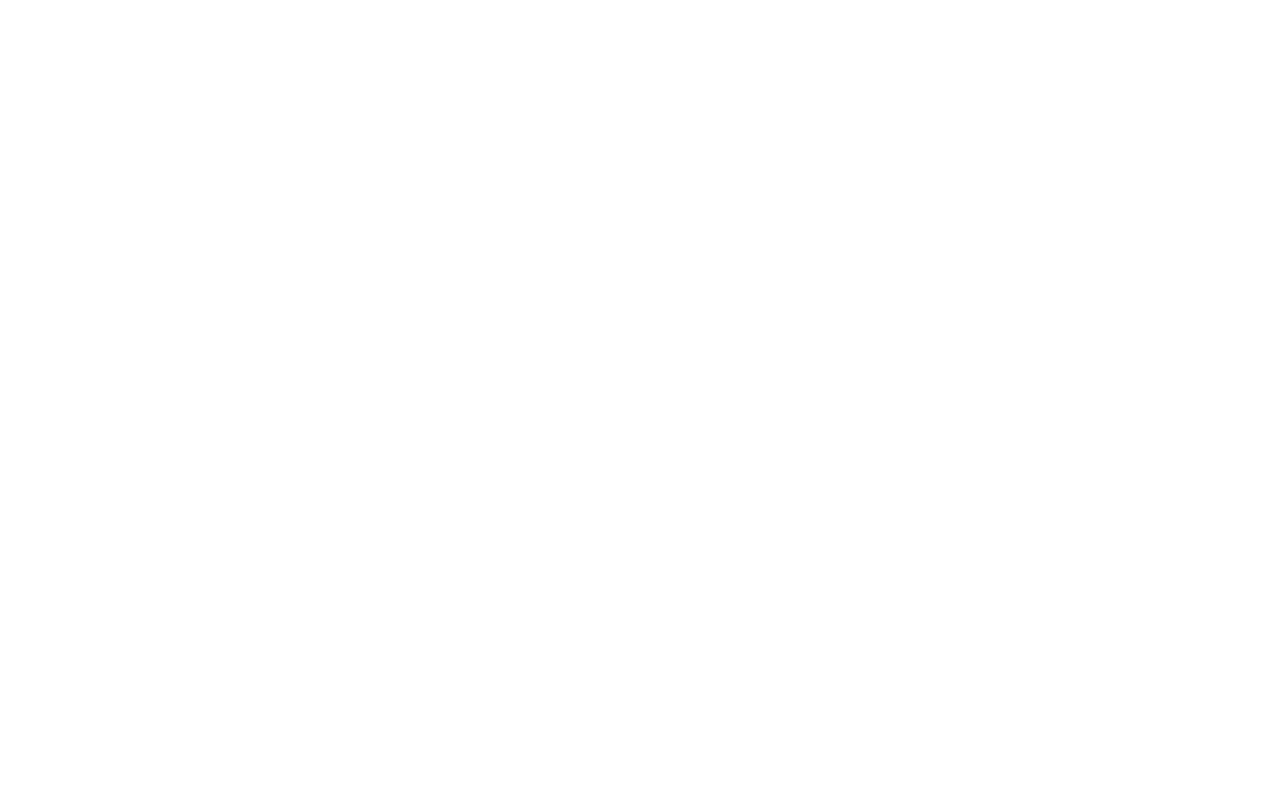
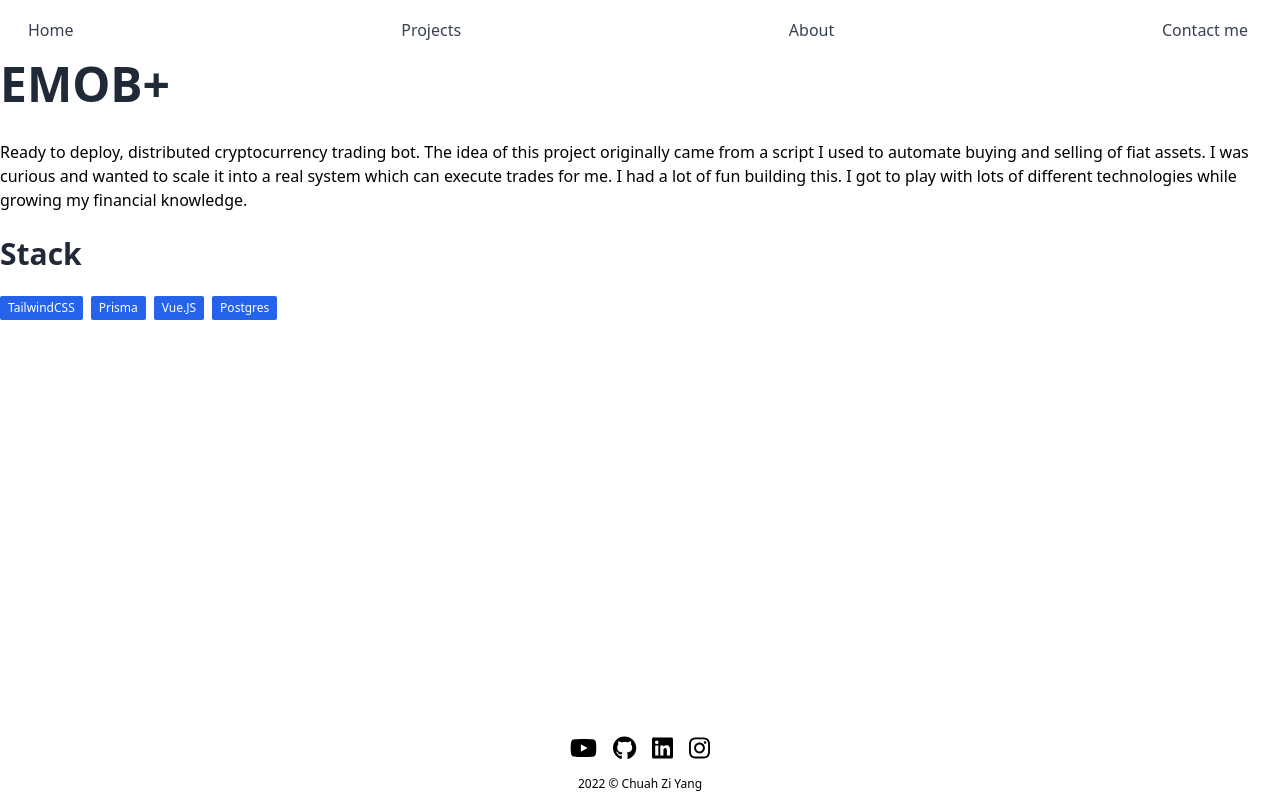
Before and after one commit to chuahziyang/Personal-Portfolio, a Vue app in the folder client/: page /projects/emob in a window 1280 px wide. Before the commit this address had no page. Built offline with nearby package versions, Linux system fonts and the light colour scheme.

Commit message:
working stackbar

```diff
--- /dev/null
+++ b/client/src/components/StackBar.vue
@@ -0,0 +1,22 @@
+<script setup lang="ts">
+//defineprops
+interface Props {
+  stack: string[];
+}
+
+//eslint-disable-next-line
+const props = defineProps<Props>();
+console.log(props.stack);
+</script>
+
+<template>
+  <div class="mb-2 flex flex-wrap">
+    <span
+      v-for="stack in props.stack"
+      :key="stack"
+      class="mr-2 mb-2 rounded-sm px-2 py-1 text-xs font-medium text-white bg-blue-600"
+    >
+      {{ stack }}
+    </span>
+  </div>
+</template>
--- a/client/src/router/index.ts
+++ b/client/src/router/index.ts
@@ -1,6 +1,7 @@
 import { createRouter, createWebHistory, RouteRecordRaw } from "vue-router";
 import HomeView from "../views/HomeView.vue";
 import ProjectView from "../views/ProjectView.vue";
+import EmobView from "../views/EmobView.vue";
 
 const routes: Array<RouteRecordRaw> = [
   {
@@ -12,6 +13,11 @@
     path: "/projects",
     name: "projects",
     component: ProjectView,
+  },
+  {
+    path: "/projects/emob",
+    name: "emob",
+    component: EmobView,
   },
   {
     path: "/about",
--- /dev/null
+++ b/client/src/views/EmobView.vue
@@ -0,0 +1,19 @@
+<script setup lang="ts">
+import ViewWrapper from "@/components/ViewWrapper.vue";
+import StackBar from "@/components/StackBar.vue";
+const projectname = "EMOB+";
+const projectdescription =
+  "Ready to deploy, distributed cryptocurrency trading bot. The idea of this project originally came from a script I used to automate buying and selling of fiat assets. I was curious and wanted to scale it into a real system which can execute trades for me. I had a lot of fun building this. I got to play with lots of different technologies while growing my financial knowledge.";
+const stack = ["TailwindCSS", "Prisma", "Vue.JS", "Postgres"];
+</script>
+
+<template>
+  <view-wrapper>
+    <div class="grow">
+      <h1>{{ projectname }}</h1>
+      <h4>{{ projectdescription }}</h4>
+      <h2>Stack</h2>
+      <stack-bar :stack="stack"></stack-bar>
+    </div>
+  </view-wrapper>
+</template>
```
